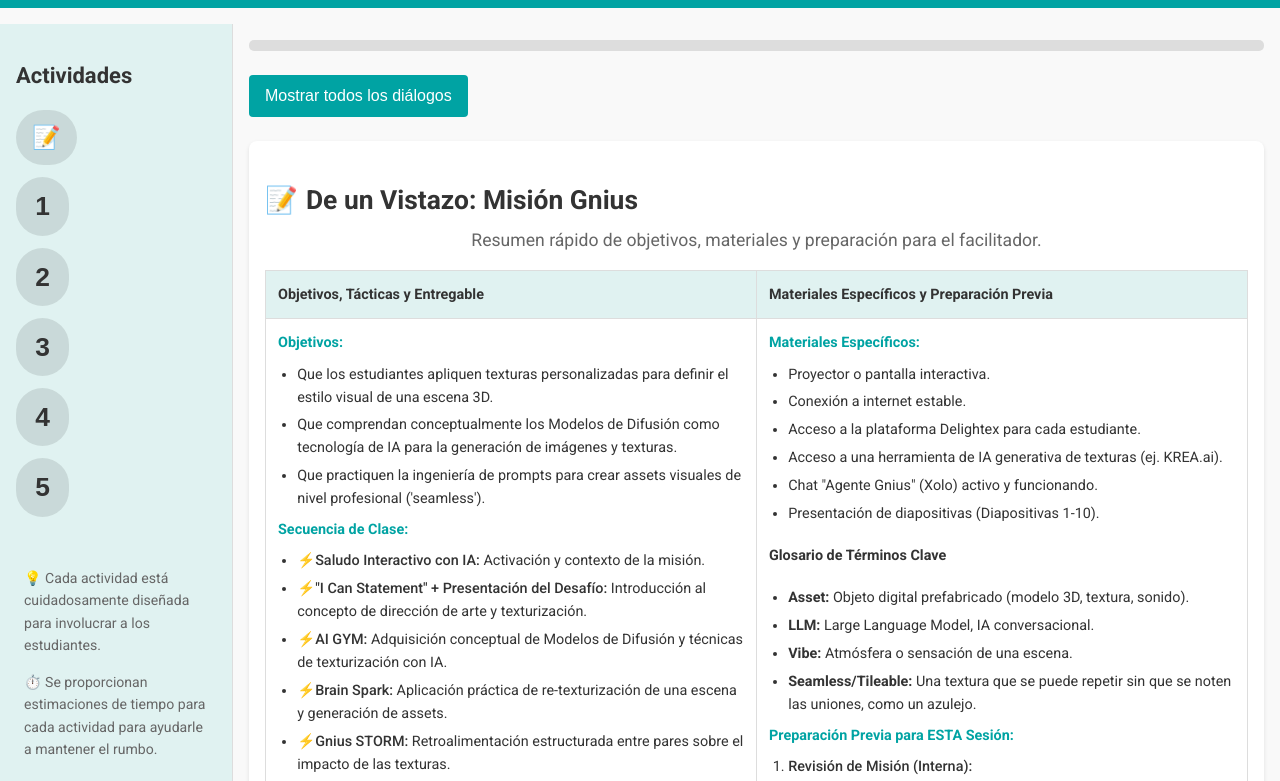
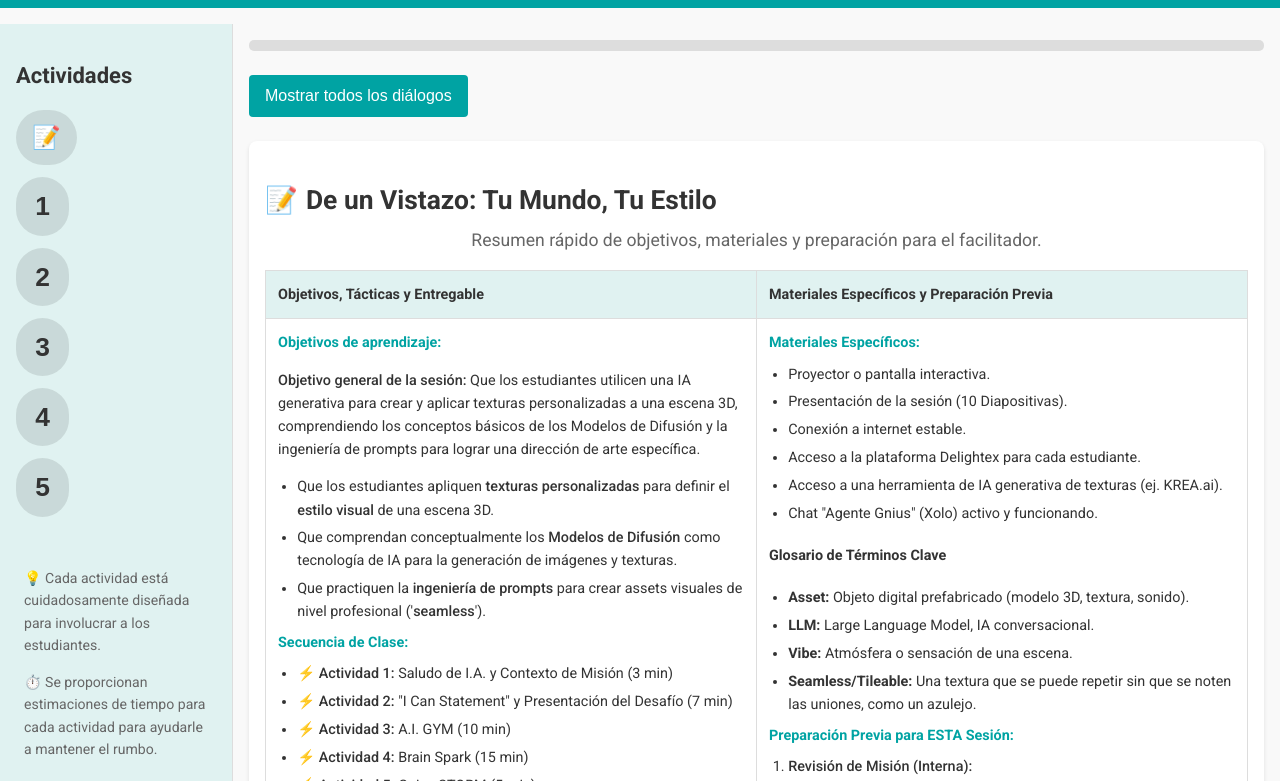
Before and after one commit to Gnius-Club/AIF_S2_MT04, a plain HTML site: page index.html in a window 1280 px wide. Shown: the part 83-864 px from the top of the page. Drawn offline with Linux system fonts and the light colour scheme.

Commit message:
Update index.html

```diff
--- a/index.html
+++ b/index.html
@@ -3,7 +3,7 @@
 <head>
     <meta charset="UTF-8">
     <meta name="viewport" content="width=device-width, initial-scale=1.0">
-    <title>Playbook Misión 4 : Tu Mundo, Tu Estilo</title>
+    <title>Playbook: Sesión 4 - 2do Secundaria</title>
     <link rel="stylesheet" href="style.css">
     <link rel="stylesheet" href="https://fonts.googleapis.com/css2?family=Roboto:wght@400;500;700&display=swap">
     <link rel="stylesheet" href="https://cdnjs.cloudflare.com/ajax/libs/font-awesome/6.0.0/css/all.min.css" integrity="sha512-9usAa10IRO0HhonpyAIVpjrylPvoDwiPUiKdWk5t3PyolY1cOd4DSE0Ga+ri4AuTroPR5aQvXU9xC6qOPnzFeg==" crossorigin="anonymous" referrerpolicy="no-referrer" />
@@ -11,7 +11,7 @@
 <body>
 
     <header>
-        <h1><span class="book-icon">📋</span> <strong>Playbook Misión 4 : Tu Mundo, Tu Estilo</strong></h1>
+        <h1><span class="book-icon">📋</span> <strong>Playbook: Sesión 4 - 2do Secundaria</strong></h1>
         <div class="header-widgets">
             <div class="timer-container">
                 <span id="timer">⏱️ 00:00</span>
@@ -55,7 +55,7 @@
             <button id="toggle-dialogues">Mostrar todos los diálogos</button>
 
             <div class="activity-card" id="activity-0">
-                <h2><span class="book-icon">📝</span> De un Vistazo: Misión Gnius</h2>
+                <h2><span class="book-icon">📝</span> De un Vistazo: Tu Mundo, Tu Estilo</h2>
                 <p class="overview-subtitle">Resumen rápido de objetivos, materiales y preparación para el facilitador.</p>
                 <div class="overview-table-container">
                     <table>
@@ -68,19 +68,20 @@
                         <tbody>
                             <tr>
                                 <td>
-                                    <strong>Objetivos:</strong>
+                                    <strong>Objetivos de aprendizaje:</strong>
+                                    <p><strong>Objetivo general de la sesión:</strong> Que los estudiantes utilicen una IA generativa para crear y aplicar texturas personalizadas a una escena 3D, comprendiendo los conceptos básicos de los Modelos de Difusión y la ingeniería de prompts para lograr una dirección de arte específica.</p>
                                     <ul>
-                                        <li>Que los estudiantes apliquen texturas personalizadas para definir el estilo visual de una escena 3D.</li>
-                                        <li>Que comprendan conceptualmente los Modelos de Difusión como tecnología de IA para la generación de imágenes y texturas.</li>
-                                        <li>Que practiquen la ingeniería de prompts para crear assets visuales de nivel profesional ('seamless').</li>
+                                        <li>Que los estudiantes apliquen <strong>texturas personalizadas</strong> para definir el <strong>estilo visual</strong> de una escena 3D.</li>
+                                        <li>Que comprendan conceptualmente los <strong>Modelos de Difusión</strong> como tecnología de IA para la generación de imágenes y texturas.</li>
+                                        <li>Que practiquen la <strong>ingeniería de prompts</strong> para crear assets visuales de nivel profesional ('<strong>seamless</strong>').</li>
                                     </ul>
                                     <strong>Secuencia de Clase:</strong>
                                     <ul>
-                                        <li><strong class="tactic-highlight">⚡Saludo Interactivo con IA:</strong> Activación y contexto de la misión.</li>
-                                        <li><strong class="tactic-highlight">⚡"I Can Statement" + Presentación del Desafío:</strong> Introducción al concepto de dirección de arte y texturización.</li>
-                                        <li><strong class="tactic-highlight">⚡AI GYM:</strong> Adquisición conceptual de Modelos de Difusión y técnicas de texturización con IA.</li>
-                                        <li><strong class="tactic-highlight">⚡Brain Spark:</strong> Aplicación práctica de re-texturización de una escena y generación de assets.</li>
-                                        <li><strong class="tactic-highlight">⚡Gnius STORM:</strong> Retroalimentación estructurada entre pares sobre el impacto de las texturas.</li>
+                                        <li>⚡ <strong>Actividad 1:</strong> Saludo de I.A. y Contexto de Misión (3 min)</li>
+                                        <li>⚡ <strong>Actividad 2:</strong> "I Can Statement" y Presentación del Desafío (7 min)</li>
+                                        <li>⚡ <strong>Actividad 3:</strong> A.I. GYM (10 min)</li>
+                                        <li>⚡ <strong>Actividad 4:</strong> Brain Spark (15 min)</li>
+                                        <li>⚡ <strong>Actividad 5:</strong> Gnius STORM (5 min)</li>
                                     </ul>
                                     <strong>Entregable Clave:</strong>
                                     <ul>
@@ -91,11 +92,11 @@
                                     <strong>Materiales Específicos:</strong>
                                     <ul>
                                         <li>Proyector o pantalla interactiva.</li>
+                                        <li>Presentación de la sesión (10 Diapositivas).</li>
                                         <li>Conexión a internet estable.</li>
                                         <li>Acceso a la plataforma Delightex para cada estudiante.</li>
                                         <li>Acceso a una herramienta de IA generativa de texturas (ej. KREA.ai).</li>
                                         <li>Chat "Agente Gnius" (Xolo) activo y funcionando.</li>
-                                        <li>Presentación de diapositivas (Diapositivas 1-10).</li>
                                     </ul>
                                      <h4>Glosario de Términos Clave</h4>
                                     <ul>
@@ -109,7 +110,7 @@
                                         <li><strong>Revisión de Misión (Interna):</strong>
                                             <ul>
                                                 <li>Verificar accesos funcionales a Delightex y a la herramienta de IA de texturas.</li>
-                                                <li>Asegurarse de que las escenas de los estudiantes de la Sesión 3 estén guardadas y accesibles.</li>
+                                                <li>Asegurarse de que las escenas de los estudiantes de la sesión anterior estén guardadas y accesibles.</li>
                                                 <li>Tener la presentación de diapositivas lista para proyectar.</li>
                                             </ul>
                                         </li>
@@ -134,7 +135,7 @@
                         <div class="collapsible">
                             <button type="button" class="collapsible-button">Diálogo Sugerido</button>
                             <div class="collapsible-content">
-                                <p class="dialogue assistant">"¡Hola, equipo! En la última sesión, ya le dieron forma a sus mundos. Pero una estructura sin 'piel' es solo un esqueleto, ¿verdad? Hoy le daremos a sus creaciones una atmósfera y estilo únicos con texturas. ¡Prepárense para vestir sus mundos!"</p>
+                                <p class="dialogue assistant">"¡Hola, equipo! En la última sesión, ya le dieron forma a sus mundos. Pero una estructura sin 'piel' es solo un esqueleto, ¿verdad? Hoy le daremos a sus creaciones una <strong>atmósfera</strong> y <strong>estilo</strong> únicos con <strong>texturas</strong>. ¡Prepárense para vestir sus mundos!"</p>
                             </div>
                         </div>
                     </div>
@@ -165,7 +166,7 @@
                         <div class="collapsible">
                             <button type="button" class="collapsible-button">Diálogo Sugerido</button>
                             <div class="collapsible-content">
-                                <p class="dialogue assistant">"Esta 'Studio Session' se centra en la dirección de arte. La textura de un objeto no es un mero adorno; es información. Una pared de metal oxidado cuenta una historia diferente a una de mármol pulido. Hoy aplicarán texturas personalizadas a la escena que planificaron. Además, no solo usarán la IA, sino que entenderán el principio detrás de su magia."</p>
+                                <p class="dialogue assistant">"Esta 'Studio Session' se centra en la <strong>dirección de arte</strong>. La <strong>textura</strong> de un objeto no es un mero adorno; es información. Una pared de metal oxidado cuenta una historia diferente a una de mármol pulido. Hoy aplicarán <strong>texturas personalizadas</strong> a la escena que planificaron. Además, no solo usarán la IA, sino que entenderán el principio detrás de su magia."</p>
                             </div>
                         </div>
                     </div>
@@ -196,7 +197,7 @@
                         <div class="collapsible">
                             <button type="button" class="collapsible-button">Diálogo Sugerido</button>
                             <div class="collapsible-content">
-                                <p class="dialogue assistant">"Entramos al A.I. GYM. Para entender la tecnología que usarán, inicien un diálogo con Xolo. El prompt para él es: <strong>'Xolo, explícame cómo funcionan los Modelos de Difusión y qué necesito saber para crear una textura de nivel profesional con KREA.ai.'</strong> Él les desmitificará el concepto y les dará la guía técnica sobre las texturas 'seamless'. Este conocimiento es clave."</p>
+                                <p class="dialogue assistant">"Entramos al A.I. GYM. Para entender la tecnología que usarán, inicien un diálogo con Xolo. El prompt para él es: <strong>'Xolo, explícame cómo funcionan los Modelos de Difusión y qué necesito saber para crear una textura de nivel profesional con KREA.ai.'</strong> Él les desmitificará el concepto y les dará la guía técnica sobre las texturas '<strong>seamless</strong>'. Este conocimiento es clave."</p>
                             </div>
                         </div>
                     </div>
@@ -215,7 +216,7 @@
                         <div class="collapsible">
                             <button type="button" class="collapsible-button">Diálogo Sugerido</button>
                             <div class="collapsible-content">
-                                <p class="dialogue assistant">"Inicia el Brain Spark. Abran la escena que ensamblaron en la sesión anterior. Su misión es reemplazar las texturas genéricas con texturas personalizadas, generadas por IA, que se alineen con la visión que planificaron. Empiecen por identificar el primer objeto a texturizar."</p>
+                                <p class="dialogue assistant">"Inicia el Brain Spark. Abran la escena que ensamblaron en la sesión anterior. Su misión es reemplazar las <strong>texturas genéricas</strong> con <strong>texturas personalizadas</strong>, generadas por IA, que se alineen con la visión que planificaron. Empiecen por identificar el primer objeto a texturizar."</p>
                             </div>
                         </div>
                     </div>
@@ -227,7 +228,7 @@
                         <div class="collapsible">
                             <button type="button" class="collapsible-button">Diálogo Sugerido</button>
                             <div class="collapsible-content">
-                                 <p class="dialogue assistant">"Ahora, dirijan a la IA. No se limiten a pedir una 'pared de ladrillos'. Sean directores de arte: ¿Están oxidados? ¿Limpios? ¿Cubiertos de grafitis de neón? La especificidad es la clave. Usen la herramienta de IA para generar la textura. Si su prompt no da el resultado esperado, descríbanle la 'vibe' a Xolo para que les ayude a formular un prompt de nivel profesional."</p>
+                                 <p class="dialogue assistant">"Ahora, dirijan a la IA. No se limiten a pedir una 'pared de ladrillos'. Sean <strong>directores de arte</strong>: ¿Están oxidados? ¿Limpios? ¿Cubiertos de grafitis de neón? La <strong>especificidad</strong> es la clave. Usen la herramienta de IA para generar la textura. Si su <strong>prompt</strong> no da el resultado esperado, descríbanle la '<strong>vibe</strong>' a Xolo para que les ayude a formular un <strong>prompt</strong> de nivel profesional."</p>
                                  <p class="dialogue assistant">Recuerden que para KREA.ai, sus prompts deben ser en inglés. Xolo puede ayudarles a generarlos en ese idioma.</p>
                             </div>
                         </div>
@@ -235,12 +236,12 @@
                     <div class="step-card">
                         <div class="step-content">
                             <h3>Paso 3: Aplicación y Evaluación ⏰ 5 minutos</h3>
-                            <p>(Proyectar Diapositiva 9) Los equipos aplican las nuevas texturas en Delightex y evalúan el cambio en la atmósfera.</p>
+                            <p>(Proyectar Diapositiva 8) Los equipos aplican las nuevas texturas en Delightex y evalúan el cambio en la atmósfera.</p>
                         </div>
                         <div class="collapsible">
                             <button type="button" class="collapsible-button">Diálogo Sugerido</button>
                             <div class="collapsible-content">
-                                 <p class="dialogue assistant">"Una vez generadas al menos tres texturas clave, aplíquenlas a los objetos correspondientes en su escena de Delightex. Observen críticamente: ¿cómo ha cambiado la atmósfera? ¿La nueva textura cuenta la historia que querían? Evalúen el resultado."</p>
+                                 <p class="dialogue assistant">"Una vez generadas al menos tres <strong>texturas clave</strong>, aplíquenlas a los objetos correspondientes en su escena de Delightex. Observen críticamente: ¿cómo ha cambiado la <strong>atmósfera</strong>? ¿La nueva <strong>textura</strong> cuenta la historia que querían? Evalúen el resultado."</p>
                             </div>
                         </div>
                     </div>
@@ -259,7 +260,7 @@
                         <div class="collapsible">
                             <button type="button" class="collapsible-button">Diálogo Sugerido</button>
                             <div class="collapsible-content">
-                                <p class="dialogue assistant">"Tiempo. Reflexión individual. Preparen una comparación 'antes y después' de su escena. Identifiquen la textura que, en su opinión, causó el cambio más drástico en la historia o el sentimiento del lugar. ¿Por qué creen que fue tan impactante?"</p>
+                                <p class="dialogue assistant">"Tiempo. Reflexión individual. Preparen una comparación 'antes y después' de su escena. Identifiquen la <strong>textura</strong> que, en su opinión, causó el cambio más drástico en la historia o el sentimiento del lugar. ¿Por qué creen que fue tan impactante?"</p>
                             </div>
                         </div>
                     </div>
@@ -271,7 +272,7 @@
                         <div class="collapsible">
                             <button type="button" class="collapsible-button">Diálogo Sugerido</button>
                             <div class="collapsible-content">
-                                <p class="dialogue assistant">"En parejas, presenten su 'antes y después'. Muestren la escena original y la re-texturizada. Expliquen la decisión detrás de la textura más impactante y cómo cambió la narrativa de la escena. El compañero escucha para dar feedback. Luego, intercambien roles."</p>
+                                <p class="dialogue assistant">"En parejas, presenten su 'antes y después'. Muestren la escena original y la <strong>re-texturizada</strong>. Expliquen la decisión detrás de la <strong>textura</strong> más impactante y cómo cambió la <strong>narrativa</strong> de la escena. El compañero escucha para dar feedback. Luego, intercambien roles."</p>
                             </div>
                         </div>
                     </div>
@@ -295,7 +296,7 @@
                         <div class="collapsible">
                             <button type="button" class="collapsible-button">Diálogo Sugerido</button>
                             <div class="collapsible-content">
-                                <p class="dialogue assistant">"Han dado un paso fundamental. Han aprendido que la superficie de las cosas define su carácter. No solo han usado una herramienta, han dirigido un proceso creativo complejo para materializar una visión. En la próxima sesión, nos adentraremos en el Laboratorio de Texturas para prácticas avanzadas. Prepárense."</p>
+                                <p class="dialogue assistant">"Han dado un paso fundamental. Han aprendido que la superficie de las cosas define su carácter. No solo han usado una herramienta, han dirigido un proceso creativo complejo para materializar una visión. En la próxima sesión, nos adentraremos en el <strong>Laboratorio de Texturas</strong> para prácticas avanzadas. Prepárense."</p>
                             </div>
                         </div>
                     </div>
```
